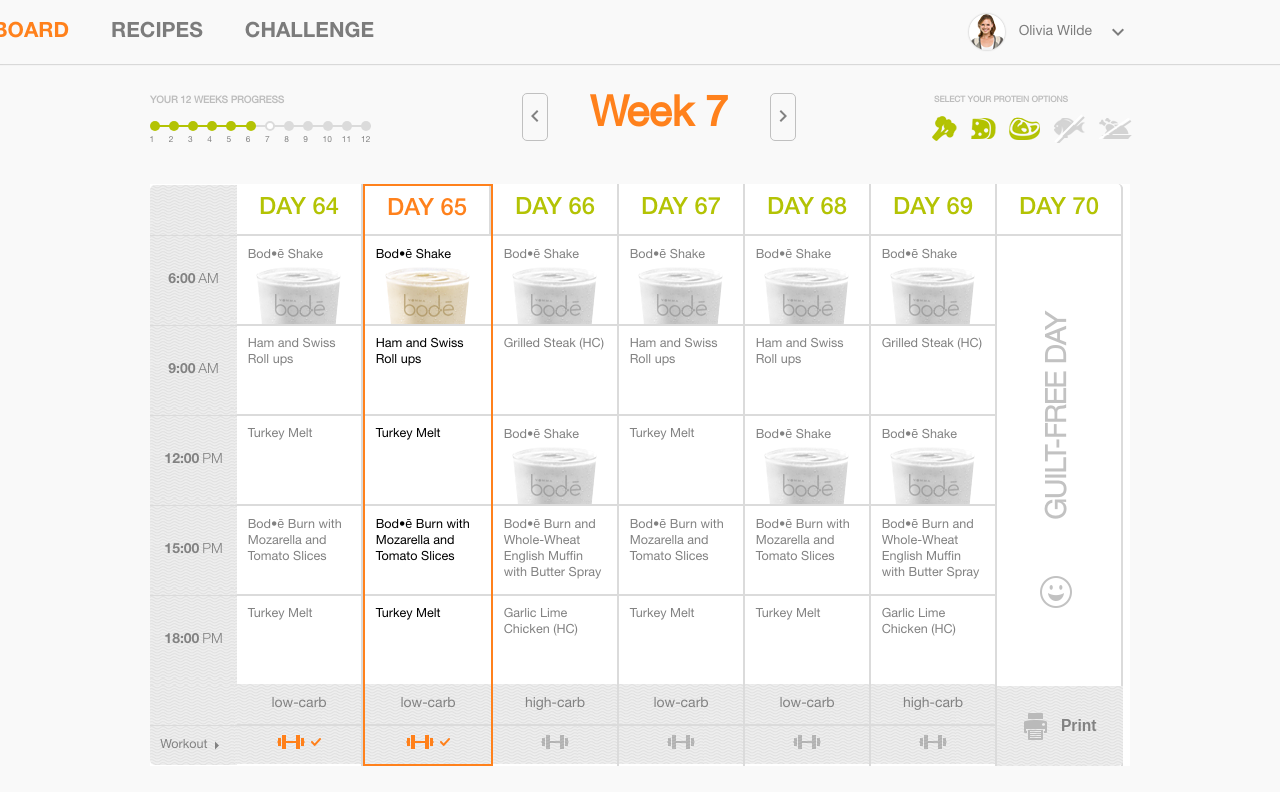
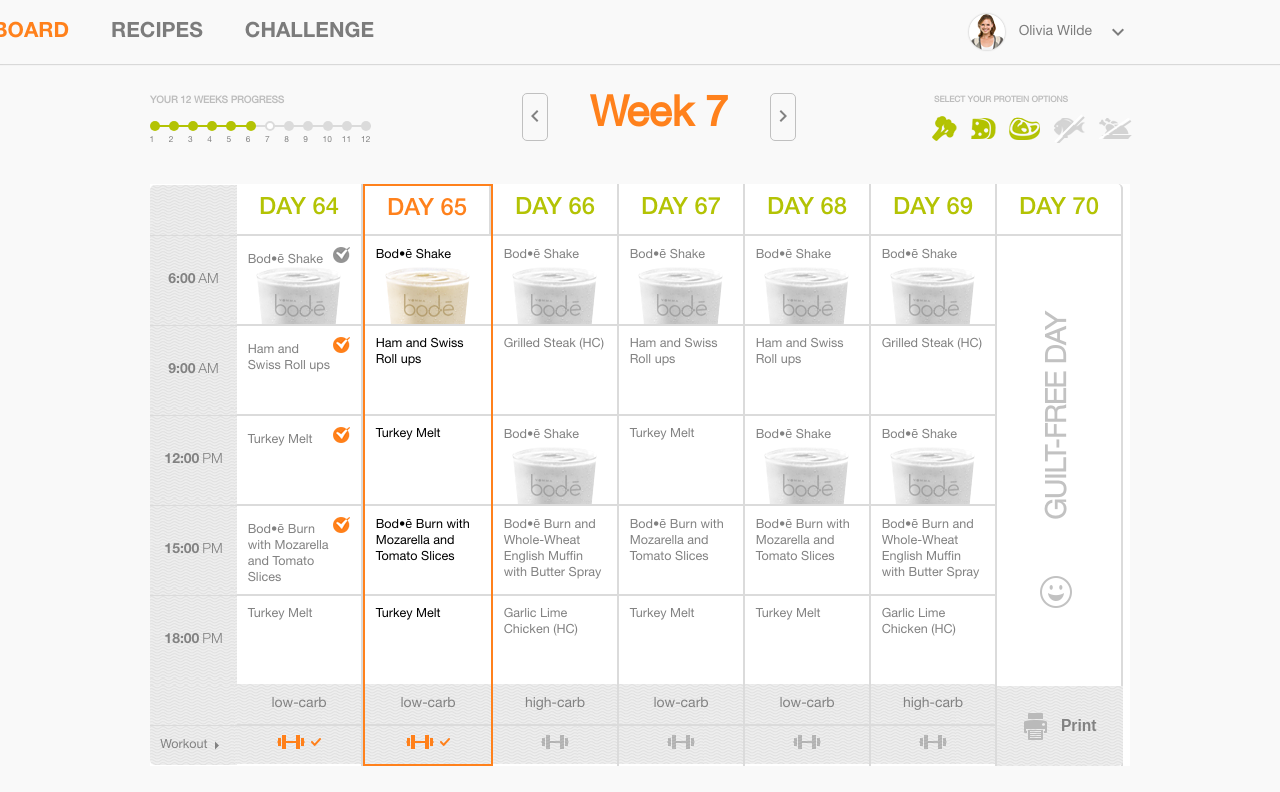
Before and after one commit to annaszalkiewicz/react-diet-app, a React (Create React App) app: page /dashboard in a window 1280 px wide. Shown: the top 792 px of the page. Built offline with nearby package versions, Linux system fonts and the light colour scheme.

Commit message:
Display check icon if meal is completed

```diff
--- a/src/components/MealWeek.js
+++ b/src/components/MealWeek.js
@@ -2,14 +2,15 @@
 import { connect } from "react-redux";
 
 import workout from "../assets/img/table-workout-icon.png";
-import workoutCheck from '../assets/img/workout-check.png';
+import workoutCheck from "../assets/img/workout-check.png";
 import smile from "../assets/img/emoticon-smile.png";
 import print from "../assets/img/print-icon.png";
-import check from '../assets/img/check.png';
+import check from "../assets/img/check.png";
 
 class MealWeek extends Component {
   state = {
-    isToday: 65
+    isToday: 65,
+    workoutCompleted: false
   };
 
   printHandler = () => {
@@ -70,7 +71,13 @@
                 style={{ display: day.free ? "none" : "flex" }}
               >
                 {day.meals[0]}
-                <img src={check} alt="Completed" className="mealPlan_meal--completed" />
+                {day.mealsCompleted[0] === true && (
+                  <img
+                    src={check}
+                    alt="Completed"
+                    className="mealPlan_meal--completed"
+                  />
+                )}
               </div>
               <div
                 role="button"
@@ -78,8 +85,13 @@
                 style={{ display: day.free ? "none" : "flex" }}
               >
                 {day.meals[1]}
-                <img src={check} alt="Completed" className="mealPlan_meal--completed" />
-
+                {day.mealsCompleted[1] === true && (
+                  <img
+                    src={check}
+                    alt="Completed"
+                    className="mealPlan_meal--completed"
+                  />
+                )}
               </div>
               <div
                 role="button"
@@ -93,8 +105,13 @@
                 style={{ display: day.free ? "none" : "flex" }}
               >
                 {day.meals[2]}
-                <img src={check} alt="Completed" className="mealPlan_meal--completed" />
-
+                {day.mealsCompleted[2] === true && (
+                  <img
+                    src={check}
+                    alt="Completed"
+                    className="mealPlan_meal--completed"
+                  />
+                )}
               </div>
               <div
                 role="button"
@@ -102,8 +119,13 @@
                 style={{ display: day.free ? "none" : "flex" }}
               >
                 {day.meals[3]}
-                <img src={check} alt="Completed" className="mealPlan_meal--completed" />
-
+                {day.mealsCompleted[3] === true && (
+                  <img
+                    src={check}
+                    alt="Completed"
+                    className="mealPlan_meal--completed"
+                  />
+                )}
               </div>
               <div
                 role="button"
@@ -111,8 +133,13 @@
                 style={{ display: day.free ? "none" : "flex" }}
               >
                 {day.meals[4]}
-                <img src={check} alt="Completed" className="mealPlan_meal--completed" />
-
+                {day.mealsCompleted[4] === true && (
+                  <img
+                    src={check}
+                    alt="Completed"
+                    className="mealPlan_meal--completed"
+                  />
+                )}
               </div>
               <div
                 className="mealPlan_carb"
@@ -128,9 +155,13 @@
               <div
                 className="mealPlan_workout"
                 style={{ display: day.free ? "none" : "flex" }}
+                onClick={this.onWorkOutCompleted}
               >
                 <div className="mealPlan_workout--icon">
-                  <img src={(day.workout) ? workoutCheck : workout} alt="Workout" />
+                  <img
+                    src={day.workout ? workoutCheck : workout}
+                    alt="Workout"
+                  />
                 </div>
               </div>
             </div>
--- a/src/sass/_MealWeek.scss
+++ b/src/sass/_MealWeek.scss
@@ -64,16 +64,13 @@
     color: $black;
   }
 }
-.mealPlan_meal--completed {
-  display: none;
-  filter: grayscale(0);
-}
 .mealPlan_shake {
   background: center bottom no-repeat url('../assets/img/shake.png');
   filter: grayscale(1);
-  .mealPlan_meal--completed {
-    filter: grayscale(0);
-  }
+
+}
+.mealPlan_meal--completed {
+  filter: grayscale(0);
 }
 .mealPlan_carb {
   width: 100%;
```
